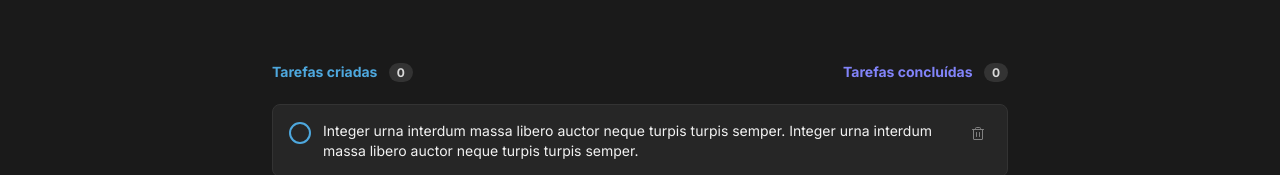
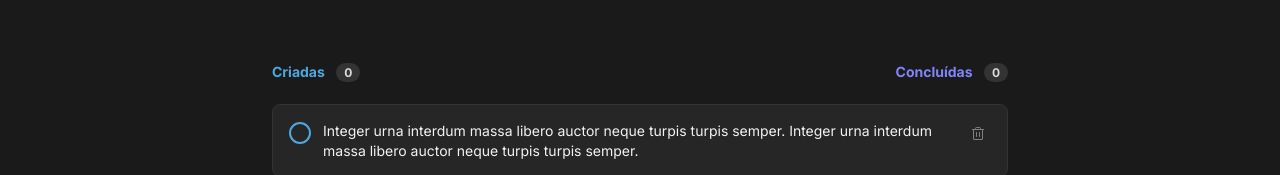
Before and after one commit to danrleidalfre/react-todo-list, a React (Vite) app: page / in a window 1280 px wide. Shown: the part 228-403 px from the top of the page. Built offline with nearby package versions, Linux system fonts and the light colour scheme.

Commit message:
fix css and labels

```diff
--- a/src/components/Info.tsx
+++ b/src/components/Info.tsx
@@ -3,8 +3,8 @@ import styles from "./Info.module.css";
 export function Info() {
     return (
         <section className={styles.info}>
-            <h2>Tarefas criadas <span>0</span></h2>
-            <h2>Tarefas concluídas <span>0</span></h2>
+            <h2>Criadas <span>0</span></h2>
+            <h2>Concluídas <span>0</span></h2>
         </section>
     )
 }
--- a/src/components/List.module.css
+++ b/src/components/List.module.css
@@ -37,7 +37,7 @@ main article input + label:before {
 }
 
 main article input:hover + label:before {
-    border: 2px solid var(--purple-dark);
+    border: 2px solid var(--blue-dark);
 }
 
 main article input:checked + label:before {
```
